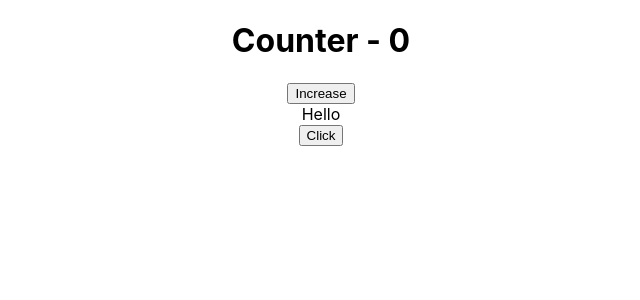
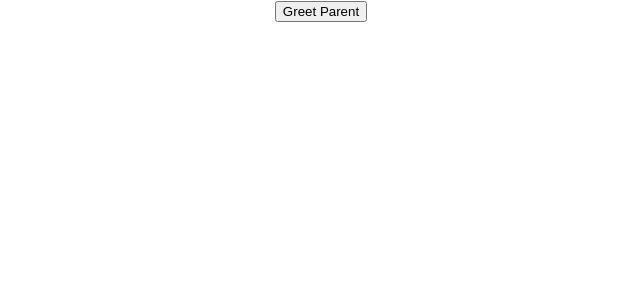
Before and after one commit to Swapnil-Sagar/react-basics, a React (Create React App) app: page / in a window 1280 px wide. Shown: the top 300 px of the page, without its empty margins (319-959 px from the left). Built offline with nearby package versions, Linux system fonts and the light colour scheme.

Commit message:
methods as Props

```diff
--- a/src/App.js
+++ b/src/App.js
@@ -1,12 +1,14 @@
 import Increments from "./components/Increments";
 import EventBinding from "./components/EventBinding";
 import "./App.css";
+import ParentComponent from "./components/ParentComponent";
 
 function App() {
   return (
     <div className="App">
-      <Increments />
-      <EventBinding />
+      <ParentComponent />
+      {/* <Increments />
+      <EventBinding /> */}
     </div>
   );
 }
--- /dev/null
+++ b/src/components/ChildComponent.js
@@ -0,0 +1,11 @@
+import React from "react";
+
+function ChildComponent(props) {
+  return (
+    <div>
+      <button onClick={() => props.greetHandler("child")}>Greet Parent</button>
+    </div>
+  );
+}
+
+export default ChildComponent;
--- /dev/null
+++ b/src/components/ParentComponent.js
@@ -0,0 +1,28 @@
+import React, { Component } from "react";
+import ChildComponent from "./ChildComponent";
+
+class ParentComponent extends Component {
+  constructor(props) {
+    super(props);
+
+    this.state = {
+      parentName: "Parent",
+    };
+
+    this.greetParent = this.greetParent.bind(this);
+  }
+
+  greetParent(childName) {
+    alert(`Hello ${this.state.parentName} from ${childName}`);
+  }
+
+  render() {
+    return (
+      <div>
+        <ChildComponent greetHandler={this.greetParent} />
+      </div>
+    );
+  }
+}
+
+export default ParentComponent;
```
Also changed, not shown: 1 other file (tests, documents, lock files or other folders).
